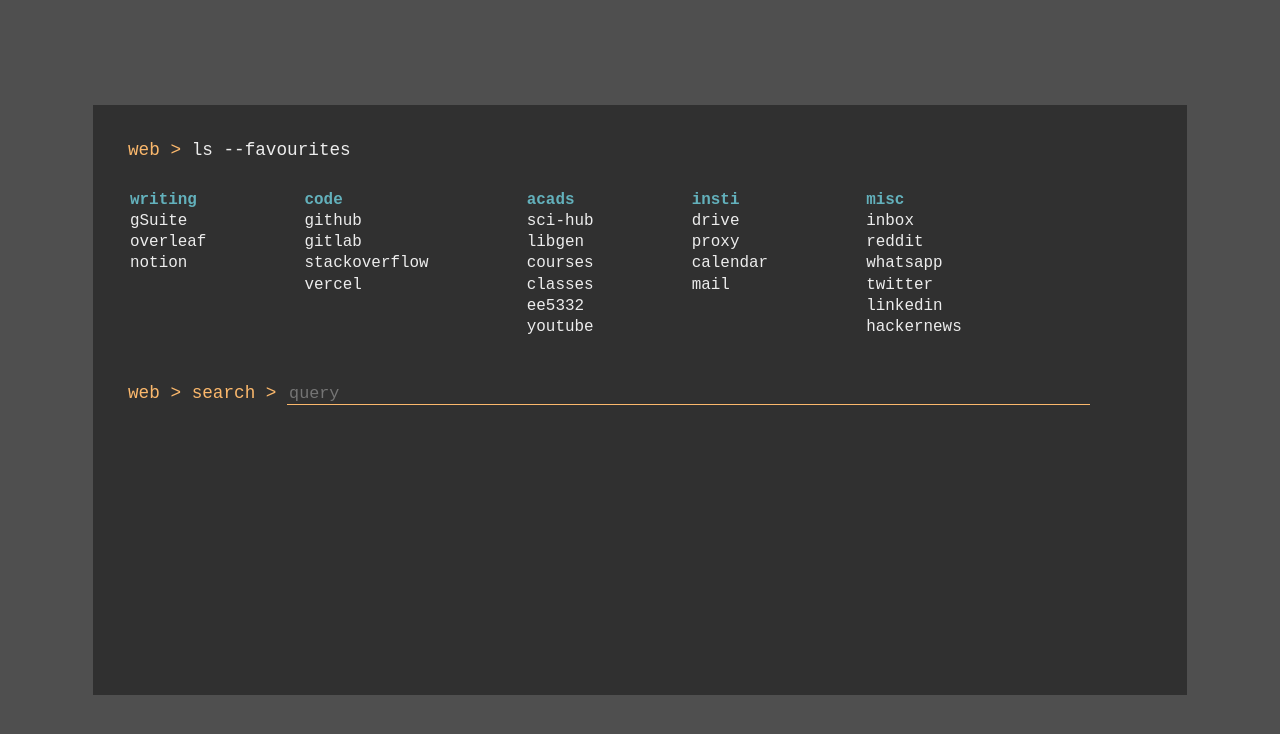
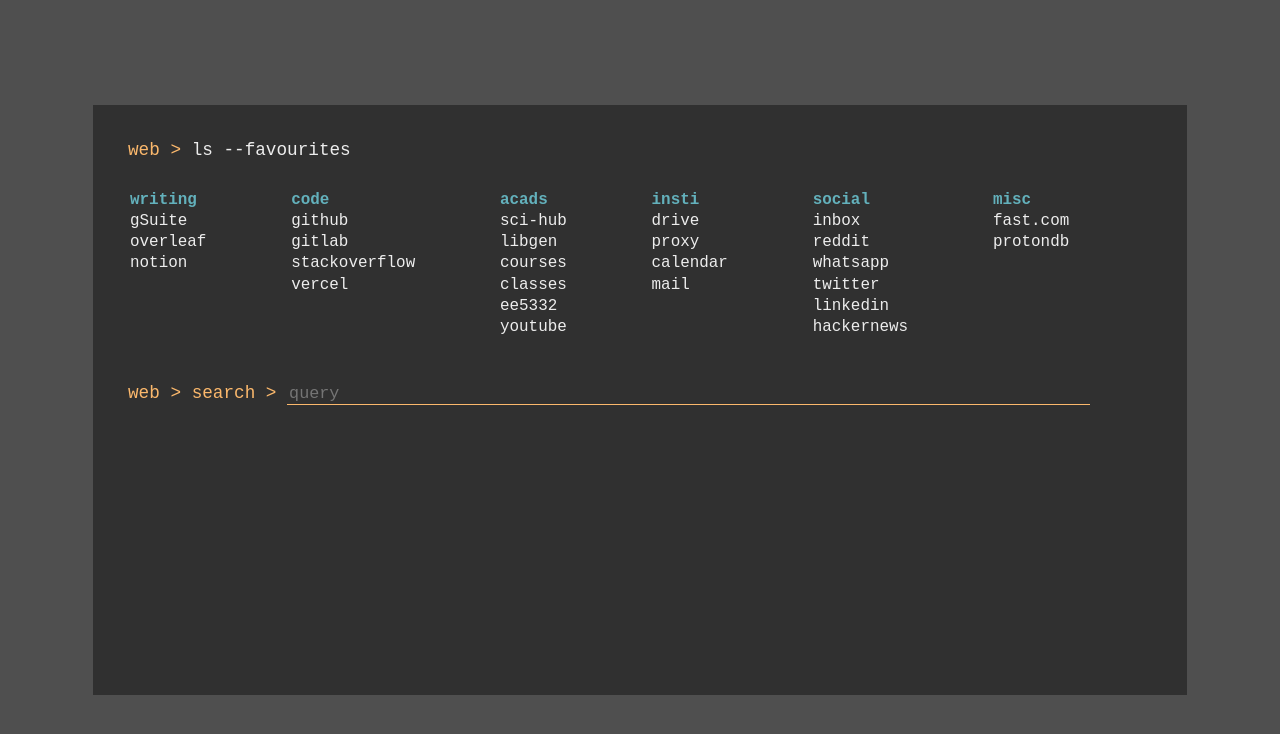
Before and after one commit to aklsh/startpage, a plain HTML site: page index.html in a window 1280 px wide. Drawn offline with Linux system fonts and the light colour scheme.

Commit message:
add fast.com and protondb

```diff
--- a/index.html
+++ b/index.html
@@ -124,13 +124,18 @@
                 <li><a href="https://mail.google.com">mail</a></li>
             </ul>
             <ul>
-                <li>misc</li>
+                <li>social</li>
                 <li><a href="https://mail.tutanota.com">inbox</a></li>
                 <li><a href="https://www.reddit.com">reddit</a></li>
                 <li><a href="https://web.whatsapp.com">whatsapp</a></li>
                 <li><a href="https://twitter.com">twitter</a></li>
                 <li><a href="https://linkedin.com">linkedin</a></li>
                 <li><a href="https://news.ycombinator.com">hackernews</a></li>
+            </ul>
+            <ul>
+                <li>misc</li>
+                <li><a href="https://fast.com">fast.com</a></li>
+                <li><a href="https://www.protondb.com">protondb</a></li>
             </ul>
         </nav>
 
```
